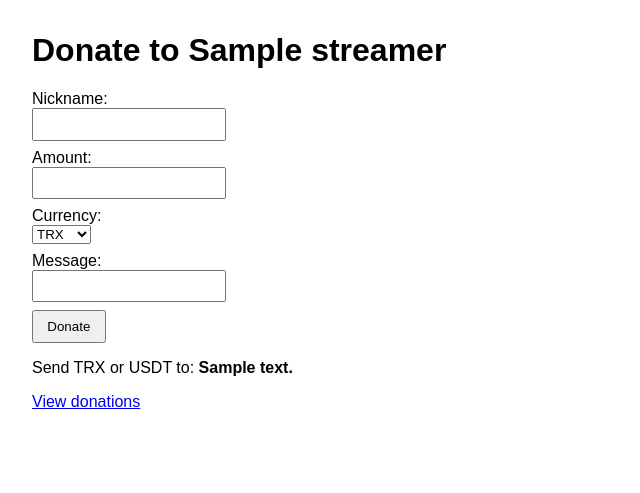
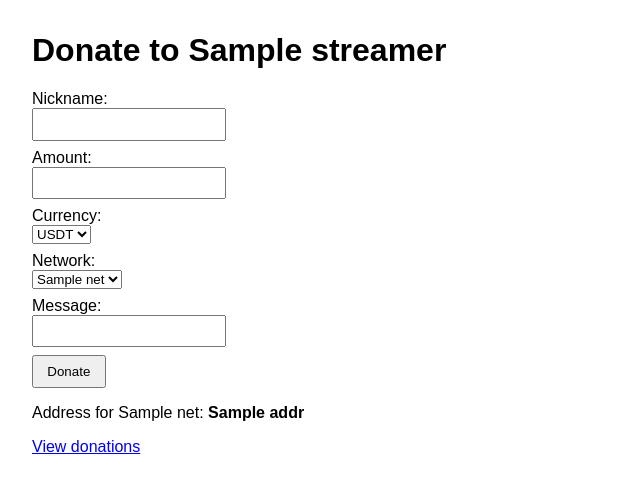
Before and after one commit to Nebulkaa/Fundzy, a Flask app: template templates/donation_form.html in a window 1280 px wide. Shown: the top 493 px of the page, without its empty margins (0-640 px from the left). Run offline with Flask 3, Linux system fonts and the light colour scheme; the template is opened without the code that fills it: most values are stand-ins (such as "Sample title", 1, 10 or a date in 2020).

Commit message:
Add Ethereum donation option

```diff
--- a/app.py
+++ b/app.py
@@ -1,7 +1,7 @@
 import os
 from flask import Flask, render_template, request
 from dataclasses import dataclass
-from typing import List
+from typing import List, Dict
 from tronpy import Tron
 from tronpy.keys import PrivateKey
 
@@ -16,6 +16,14 @@ if _priv_key_hex:
         tron_address = priv.public_key.to_base58check_address()
     except ValueError:
         tron_address = None
+
+eth_address = os.getenv("ETHEREUM_ADDRESS", "")
+
+donation_addresses: Dict[str, str] = {
+    "tron": tron_address,
+    "ethereum": eth_address,
+}
+
 tron = Tron()
 
 @dataclass
@@ -24,6 +32,7 @@ class Donation:
     nickname: str
     amount: float
     currency: str
+    network: str
     message: str
     tx_id: str = ""
     status: str = "pending"
@@ -33,21 +42,23 @@ donations: List[Donation] = []
 
 @app.route('/<streamer>')
 def donation_form(streamer: str):
-    return render_template("donation_form.html", streamer=streamer, address=tron_address)
+    return render_template("donation_form.html", streamer=streamer, addresses=donation_addresses)
 
 @app.route('/<streamer>/donate', methods=['POST'])
 def donate(streamer: str):
     nickname = request.form['nickname']
     amount = float(request.form['amount'])
     currency = request.form['currency']
+    network = request.form['network']
     message = request.form.get('message', '')
-    donation = Donation(streamer, nickname, amount, currency, message)
+    donation = Donation(streamer, nickname, amount, currency, network, message)
     donations.append(donation)
+    address = donation_addresses.get(network)
     return render_template(
         "payment_instructions.html",
         streamer=streamer,
         donation=donation,
-        address=tron_address,
+        address=address,
     )
 
 @app.route('/<streamer>/donations')
--- a/templates/donation_form.html
+++ b/templates/donation_form.html
@@ -16,16 +16,23 @@
       <label>Amount:<br><input type="number" step="any" name="amount" required></label>
       <label>Currency:<br>
         <select name="currency">
+          <option value="USDT">USDT</option>
           <option value="TRX">TRX</option>
-          <option value="USDT">USDT</option>
+        </select>
+      </label>
+      <label>Network:<br>
+        <select name="network">
+          {% for net, addr in addresses.items() if addr %}
+          <option value="{{ net }}">{{ net|capitalize }}</option>
+          {% endfor %}
         </select>
       </label>
       <label>Message:<br><input type="text" name="message"></label>
       <button type="submit">Donate</button>
     </form>
-    {% if address %}
-    <p>Send TRX or USDT to: <strong>{{ address }}</strong></p>
-    {% endif %}
+    {% for net, addr in addresses.items() if addr %}
+    <p>Address for {{ net|capitalize }}: <strong>{{ addr }}</strong></p>
+    {% endfor %}
     <p><a href="{{ url_for('list_donations', streamer=streamer) }}">View donations</a></p>
   </body>
 </html>
--- a/templates/donations_list.html
+++ b/templates/donations_list.html
@@ -10,7 +10,7 @@
     <h1>Donations for {{ streamer }}</h1>
     <ul>
       {% for d in donations %}
-        <li><strong>{{ d.nickname }}</strong> donated {{ d.amount }} {{ d.currency }} - {{ d.message }} ({{ d.status }})</li>
+        <li><strong>{{ d.nickname }}</strong> donated {{ d.amount }} {{ d.currency }} on {{ d.network }} - {{ d.message }} ({{ d.status }})</li>
       {% else %}
         <li>No donations yet.</li>
       {% endfor %}
--- a/templates/payment_instructions.html
+++ b/templates/payment_instructions.html
@@ -1,14 +1,14 @@
 <!doctype html>
 <html>
   <head>
-    <title>Send {{ donation.currency }} to {{ streamer }}</title>
+    <title>Send {{ donation.currency }} via {{ donation.network }} to {{ streamer }}</title>
     <style>
       body { font-family: Arial, sans-serif; margin: 2em; }
     </style>
   </head>
   <body>
     <h1>Donation Instructions</h1>
-    <p>Please send <strong>{{ donation.amount }} {{ donation.currency }}</strong> to the address below:</p>
+    <p>Please send <strong>{{ donation.amount }} {{ donation.currency }}</strong> via <strong>{{ donation.network|capitalize }}</strong> to the address below:</p>
     <pre>{{ address }}</pre>
     <p>After sending, your donation will appear once confirmed on the blockchain.</p>
     <p><a href="{{ url_for('list_donations', streamer=streamer) }}">View donations</a></p>
```
Also changed, not shown: README.md.
